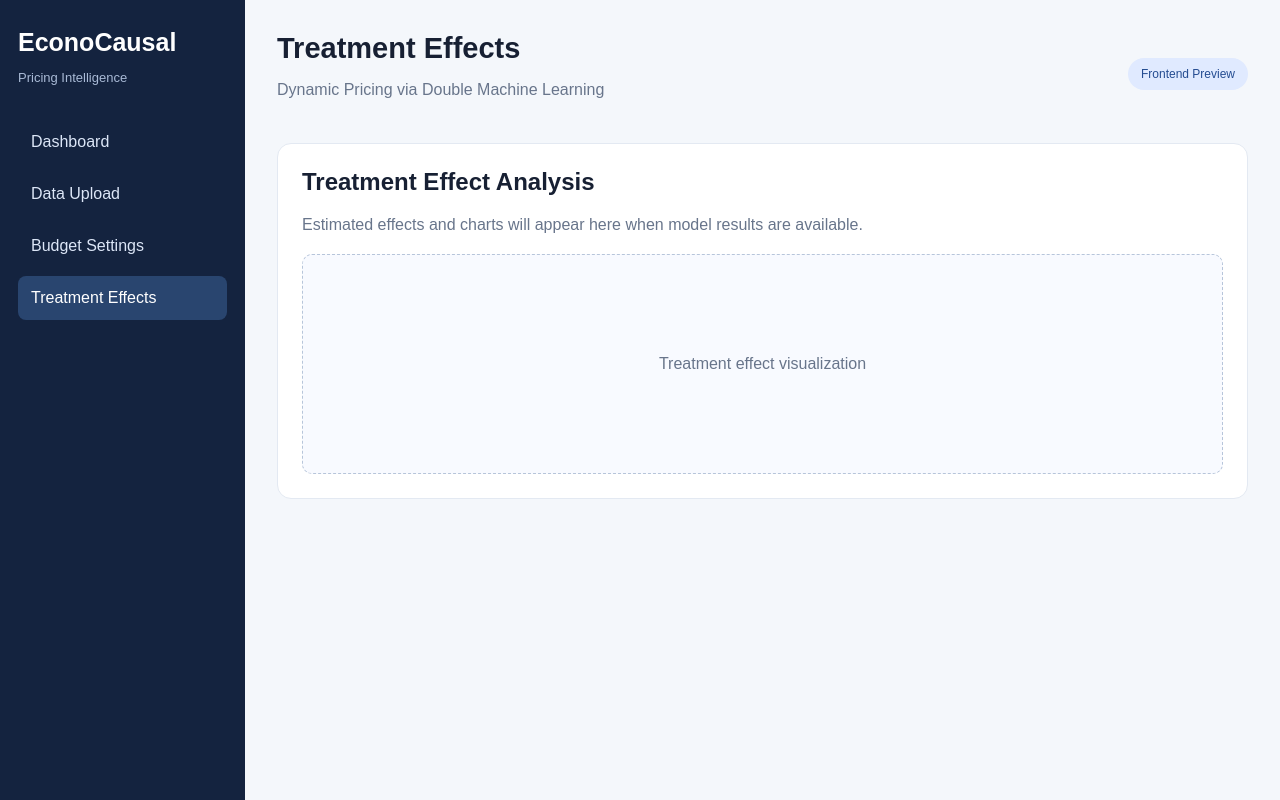
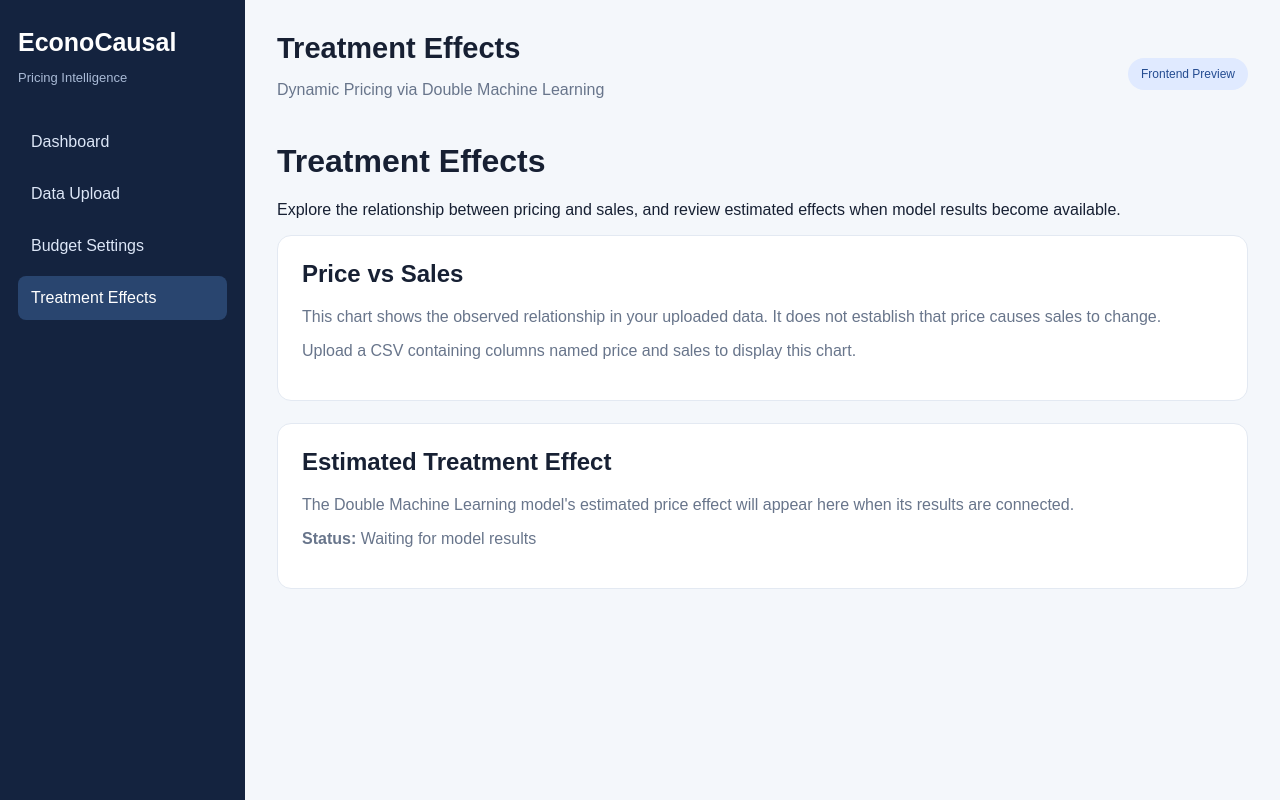
Before and after one commit to Aakash25DS02/-EconoCausal-Dynamic-Pricing-via-Double-Machine-Learning, a React (Vite) app in the folder Frontend/: page / in a window 1280 px wide. Both pictures are taken after a click on the button "Treatment Effects". Built offline with nearby package versions, Linux system fonts and the light colour scheme.

Commit message:
Build treatment effects chart and preserve uploaded dataset

```diff
--- a/Frontend/src/App.jsx
+++ b/Frontend/src/App.jsx
@@ -2,6 +2,7 @@ import { useState } from 'react'
 import DataUpload from './pages/DataUpload.jsx'
 import BudgetSettings from './pages/BudgetSettings.jsx'
 import Dashboard from './pages/Dashboard.jsx'
+import TreatmentEffects from './pages/TreatmentEffects.jsx'
 import './index.css'
 
 export default function App () {
@@ -47,7 +48,7 @@ export default function App () {
         )}
 
         {activePage === 'Data Upload' && (
-          <DataUpload onDatasetLoaded={setDataset} />
+          <DataUpload dataset={dataset} onDatasetLoaded={setDataset} />
         )}
 
         {activePage === 'Budget Settings' && (
@@ -55,16 +56,7 @@ export default function App () {
         )}
 
         {activePage === 'Treatment Effects' && (
-          <section className='panel'>
-            <h2>Treatment Effect Analysis</h2>
-            <p>
-              Estimated effects and charts will appear here when model results
-              are available.
-            </p>
-            <div className='chart-placeholder'>
-              Treatment effect visualization
-            </div>
-          </section>
+          <TreatmentEffects dataset={dataset} />
         )}
       </main>
     </div>
--- a/Frontend/src/pages/DataUpload.jsx
+++ b/Frontend/src/pages/DataUpload.jsx
@@ -1,7 +1,8 @@
-import { useState } from 'react'
+import { useEffect, useState } from 'react'
+
 import Papa from 'papaparse'
 
-export default function DataUpload ({ onDatasetLoaded }) {
+export default function DataUpload ({ dataset, onDatasetLoaded }) {
   const [fileName, setFileName] = useState('')
   const [columns, setColumns] = useState([])
   const [rows, setRows] = useState([])
@@ -9,6 +10,45 @@ export default function DataUpload ({ onDatasetLoaded }) {
   const [statistics, setStatistics] = useState({})
   const [error, setError] = useState('')
   const [rowCount, setRowCount] = useState(0)
+
+  useEffect(() => {
+    if (!dataset) return
+
+    setFileName(dataset.fileName || '')
+    setColumns(dataset.columns || [])
+    setRows((dataset.rows || []).slice(0, 5))
+    setRowCount(dataset.rowCount || 0)
+
+    const missing = {}
+    const stats = {}
+
+    ;(dataset.columns || []).forEach(column => {
+      const values = (dataset.rows || []).map(row =>
+        String(row[column] ?? '').trim()
+      )
+
+      missing[column] = values.filter(value => value === '').length
+
+      const numericValues = values.filter(value => value !== '').map(Number)
+
+      const allNumeric =
+        numericValues.length > 0 &&
+        values.every(value => value === '' || Number.isFinite(Number(value)))
+
+      if (allNumeric) {
+        stats[column] = {
+          min: Math.min(...numericValues),
+          max: Math.max(...numericValues),
+          average:
+            numericValues.reduce((total, value) => total + value, 0) /
+            numericValues.length
+        }
+      }
+    })
+
+    setMissingValues(missing)
+    setStatistics(stats)
+  }, [dataset])
 
   function handleFileChange (event) {
     const file = event.target.files[0]
@@ -96,7 +136,8 @@ export default function DataUpload ({ onDatasetLoaded }) {
           onDatasetLoaded({
             fileName: file.name,
             rowCount: data.length,
-            columns: headers
+            columns: headers,
+            rows: data
           })
         }
       },
--- a/Frontend/src/pages/TreatmentEffects.jsx
+++ b/Frontend/src/pages/TreatmentEffects.jsx
@@ -0,0 +1,106 @@
+
+import {
+  ResponsiveContainer,
+  LineChart,
+  Line,
+  XAxis,
+  YAxis,
+  CartesianGrid,
+  Tooltip,
+  Legend,
+} from 'recharts'
+
+export default function TreatmentEffects({ dataset }) {
+  const hasPriceAndSales =
+    dataset?.rows?.length > 0 &&
+    dataset.columns?.some(
+      (column) => column.toLowerCase() === 'price'
+    ) &&
+    dataset.columns?.some(
+      (column) => column.toLowerCase() === 'sales'
+    )
+
+  const chartData = hasPriceAndSales
+    ? dataset.rows
+        .map((row) => ({
+          price: Number(row.price),
+          sales: Number(row.sales),
+        }))
+        .filter(
+          (row) =>
+            Number.isFinite(row.price) &&
+            Number.isFinite(row.sales)
+        )
+        .sort((a, b) => a.price - b.price)
+    : []
+
+  return (
+    <div className="page">
+      <h1>Treatment Effects</h1>
+      <p>
+        Explore the relationship between pricing and sales,
+        and review estimated effects when model results become available.
+      </p>
+
+      <section className="panel">
+        <h2>Price vs Sales</h2>
+        <p>
+          This chart shows the observed relationship in your uploaded data.
+          It does not establish that price causes sales to change.
+        </p>
+
+        {chartData.length > 0 ? (
+          <div style={{ width: '100%', height: 320 }}>
+            <ResponsiveContainer width="100%" height="100%">
+              <LineChart data={chartData}>
+                <CartesianGrid strokeDasharray="3 3" />
+                <XAxis
+                  dataKey="price"
+                  type="number"
+                  label={{
+                    value: 'Price',
+                    position: 'insideBottom',
+                    offset: -5,
+                  }}
+                />
+                <YAxis
+                  label={{
+                    value: 'Sales',
+                    angle: -90,
+                    position: 'insideLeft',
+                  }}
+                />
+                <Tooltip />
+                <Legend />
+                <Line
+                  type="monotone"
+                  dataKey="sales"
+                  name="Observed sales"
+                  stroke="#2563eb"
+                  strokeWidth={2}
+                  dot
+                />
+              </LineChart>
+            </ResponsiveContainer>
+          </div>
+        ) : (
+          <p>
+            Upload a CSV containing columns named price and sales
+            to display this chart.
+          </p>
+        )}
+      </section>
+
+      <section className="panel">
+        <h2>Estimated Treatment Effect</h2>
+        <p>
+          The Double Machine Learning model's estimated price effect
+          will appear here when its results are connected.
+        </p>
+        <p>
+          <strong>Status:</strong> Waiting for model results
+        </p>
+      </section>
+    </div>
+  )
+}
```
